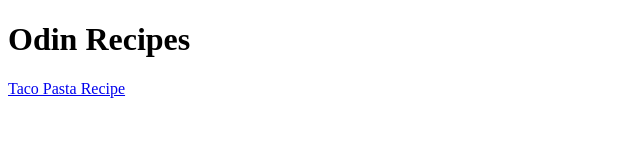
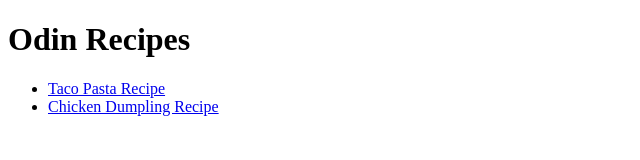
Before and after one commit to Mazzyn/odin-recipes, a plain HTML site: page index.html in a window 1280 px wide. Shown: the whole page, without its empty margins (0-640 px from the left). Drawn offline with Linux system fonts and the light colour scheme.

Commit message:
added navigation to index and fixed the main page navigation to the top of the pages

```diff
--- a/index.html
+++ b/index.html
@@ -8,6 +8,9 @@
 <body>
     <h1>Odin Recipes</h1>
 
-    <a href="./recipes/taco-pasta.html">Taco Pasta Recipe</a>
+    <ul>
+        <li><a href="./recipes/taco-pasta.html">Taco Pasta Recipe</a></li>
+        <li><a href="./recipes/chicken-dumpling.html">Chicken Dumpling Recipe</a></li>
+    </ul>
 </body>
 </html>
```
Also changed, not shown: recipes/taco-pasta.html (+1 -2 lines).
